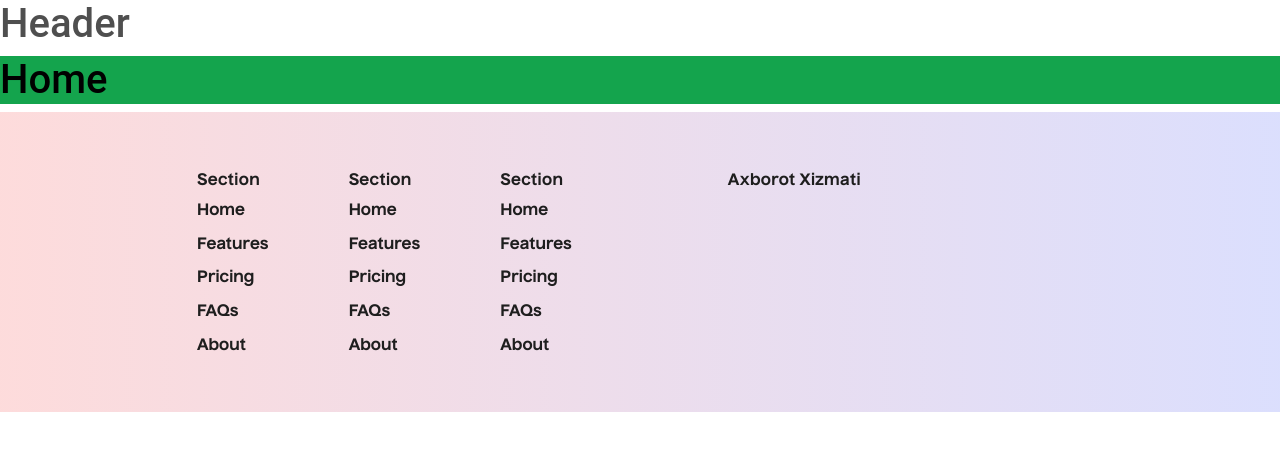
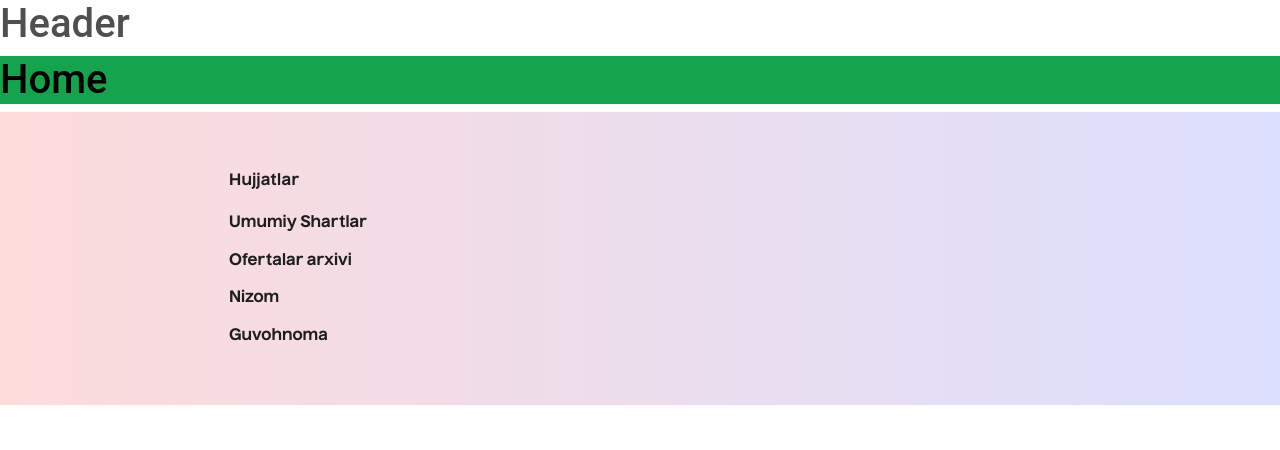
Before and after one commit to sayfillayev000/E-Commerce, a React (Vite) app: page / in a window 1280 px wide. Shown: the top 450 px of the page. Built offline with nearby package versions, Linux system fonts and the light colour scheme.

Commit message:
add fonts nuckle and change footer

```diff
--- a/src/App.jsx
+++ b/src/App.jsx
@@ -59,7 +59,7 @@ const App = () => {
   ]);
   return (
     <>
-      <Suspense fal lback={<Loader />}>
+      <Suspense fallback={<Loader />}>
         <RouterProvider router={routes} />
       </Suspense>
     </>
--- a/src/assets/styles/fonts/_index.scss
+++ b/src/assets/styles/fonts/_index.scss
@@ -1,5 +1,6 @@
 @font-face {
     font-family: 'Nuckle';
-    src: url('./src/Nuckle/Nuckle-Bold.woff2') format('woff2'),
-    url('./src/Nuckle/Nuckle-Bold.woff') format('woff'),
+    src: url(./src/Nuckle/Nuckle-Bold.woff2) format('woff2'),
+    url(./src/Nuckle/Nuckle-Bold.woff) format('woff'),
+    url(./src/Nuckle/Nuckle-ExtraLight.woff) format('woff')
 }
--- a/src/assets/styles/layout/_footer.scss
+++ b/src/assets/styles/layout/_footer.scss
@@ -1,5 +1,5 @@
 $_width_footer: 100%;
-$_height_footer: 300px;
+$_height_footer: auto;
 $_button_gradient_20: linear-gradient(270deg, rgba(77, 94, 246, 0.20) 0%, rgba(246, 77, 77, 0.20) 100%);
 
 .footer__container {
@@ -12,6 +12,11 @@ $_button_gradient_20: linear-gradient(270deg, rgba(77, 94, 246, 0.20) 0%, rgba(2
 }
 
 .footer__container {
+    .footer__menu {
+        .footer__menu_list {
+            display: flex;
+            flex-direction: column;
+            gap: 10px;
             .footer_title {
                 color: rgba(30, 30, 30, 1);
                 font-family: 'Nuckle';
@@ -20,14 +25,17 @@ $_button_gradient_20: linear-gradient(270deg, rgba(77, 94, 246, 0.20) 0%, rgba(2
                 font-weight: 653;
                 letter-spacing: 0.32px;
             }
-    .footer_link{
+            ._menu_link {
                 color: rgba(30, 30, 30, 1);
                 text-decoration: none;
                 font-family: 'Nuckle';
                 font-size: 16px;
                 font-weight: 539;
-        &:hover{
+
+                &:hover {
                     color: rgba(255, 255, 255, 0.4);
                 }
             }
         }
+    }
+}
--- a/src/components/layouts/footer/index.jsx
+++ b/src/components/layouts/footer/index.jsx
@@ -6,7 +6,7 @@ const index = memo(() => {
       <div className="footer__container">
         <div className="container">
           <div className="row">
-            <div className="col-6 col-md-2">
+            {/* <div className="col-6 col-md-2">
               <h5 className="footer_title">Section</h5>
               <ul className="nav flex-column">
                 <li className="nav-item mb-2"><a href="#" className="nav-link p-0 footer_link">Home</a></li>
@@ -40,6 +40,23 @@ const index = memo(() => {
             </div>
             <div className="col-md-5 float-end offset-md-1">
                 <h5 className="footer_title">Axborot Xizmati</h5>
+            </div> */}
+            <div className="footer__menu">
+              <ul className="footer__menu_list">
+                <h5 className="footer_title">Hujjatlar</h5>
+                <li className="_menu_item">
+                  <a className="_menu_link" href="#">Umumiy Shartlar</a>
+                </li>
+                <li className="_menu_item">
+                  <a className="_menu_link" href="#">Ofertalar arxivi</a>
+                </li>
+                <li className="_menu_item">
+                  <a className="_menu_link" href="#">Nizom</a>
+                </li>
+                <li className="_menu_item">
+                  <a className="_menu_link" href="#">Guvohnoma</a>
+                </li>
+              </ul>
             </div>
           </div>
         </div>
```
Also changed, not shown: src/assets/styles/index.scss (line endings or trailing spaces). Lines whose indentation alone changed are shown as unchanged.
